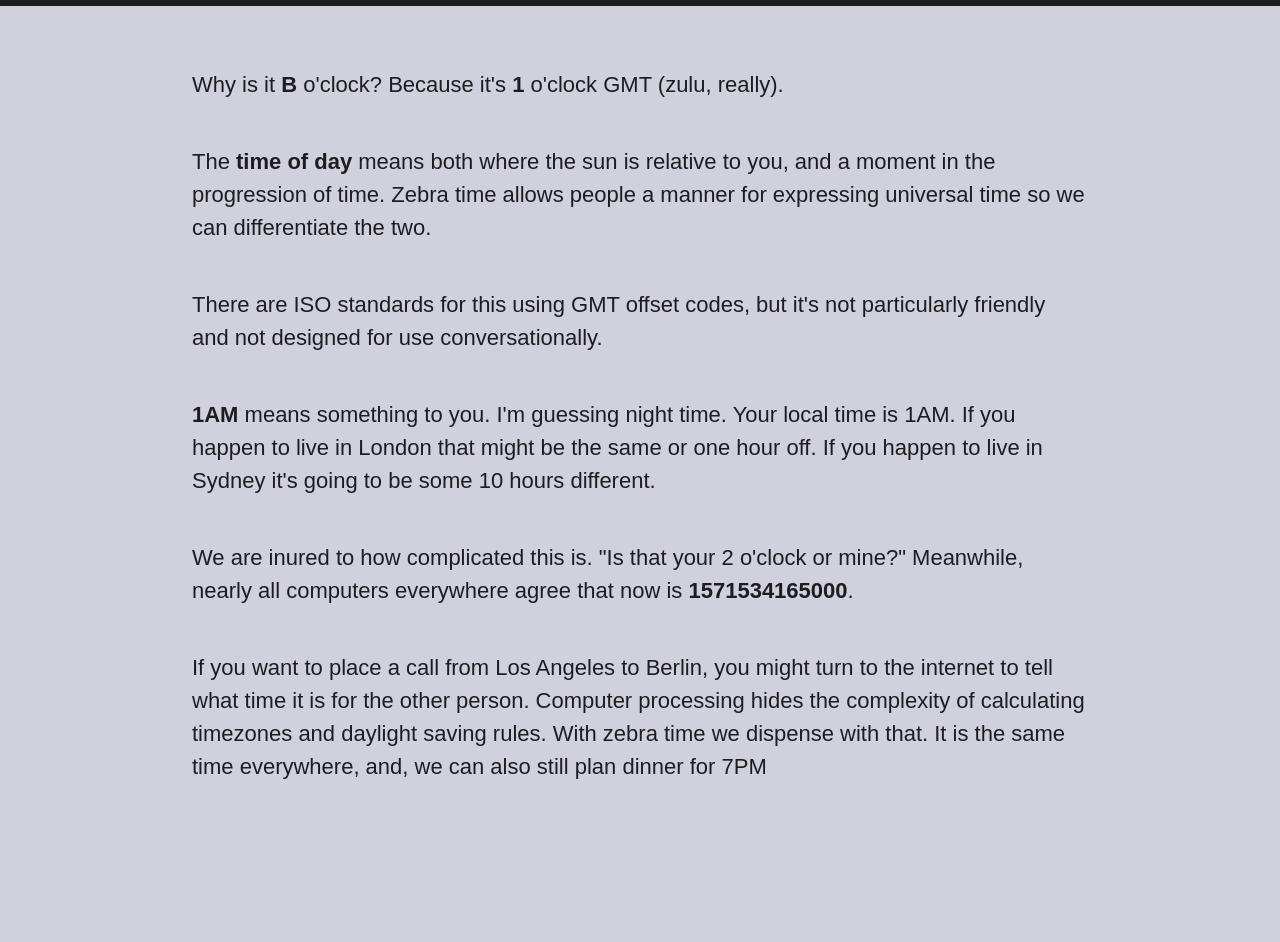
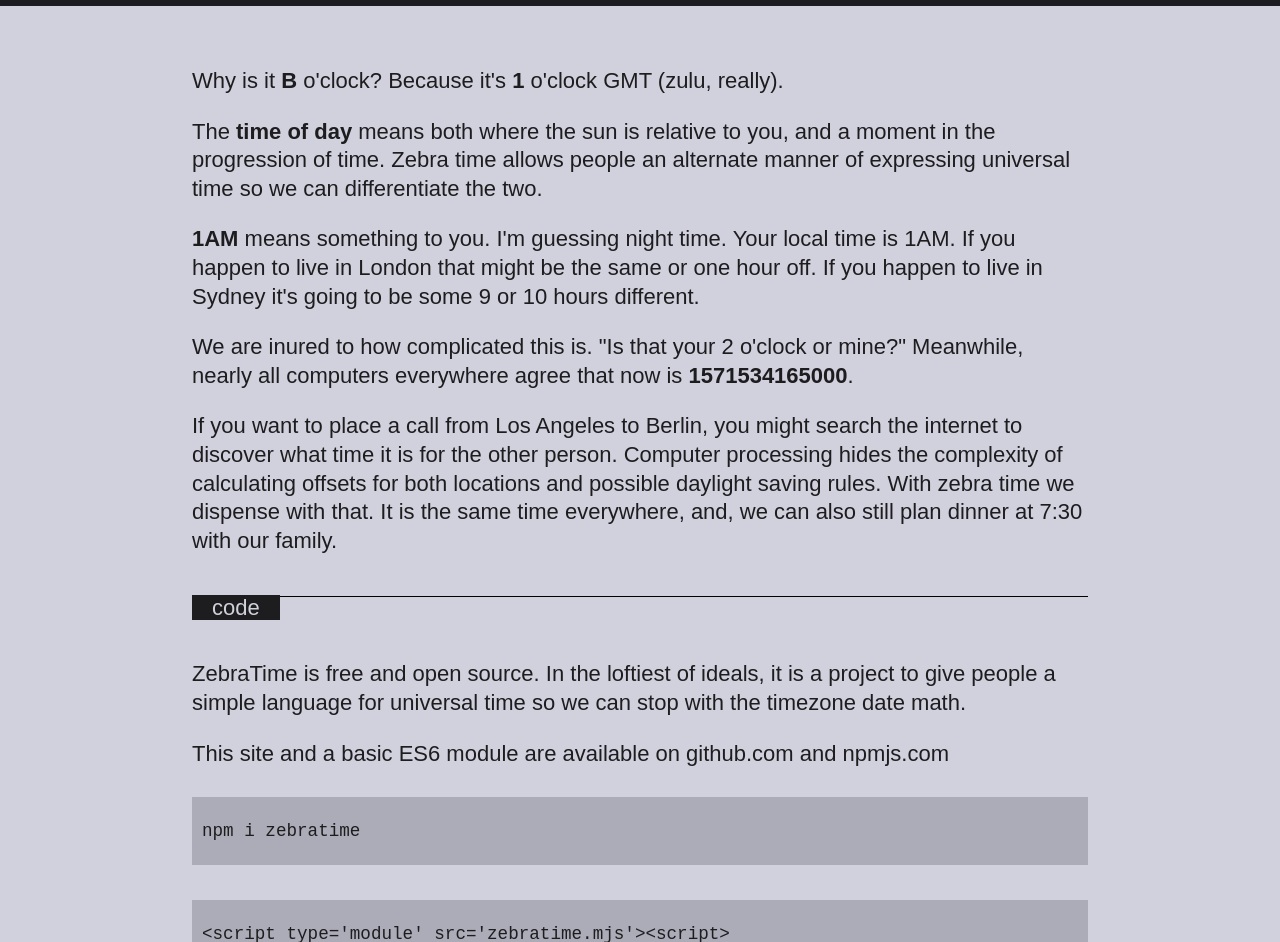
Before and after one commit to mespr/zebratime, a website: page index.html in a window 1280 px wide. Shown: the part 74-1016 px from the top of the page. Drawn offline with Linux system fonts and the light colour scheme.

Commit message:
web site

```diff
--- a/index.html
+++ b/index.html
@@ -6,15 +6,21 @@
     <style>
         :root {
             --bg-color:#d1d1de;
+            --bg-hilite:rgba(209,209,222,0.1);
             --txt-color:#1d1d1f;
+            --txt-light-color:#2d2d2f;
+            --txt-box:rgba(29,29,31,0.2);
             --spacer:20px;
+        }
+        html {
+            scroll-behavior: smooth;
         }
         body {
             background-color: var(--bg-color);
             color:var(--txt-color);
             font-family: poppins-semibold,poppins,sans-serif;
             font-size: 22px;
-            line-height: 1.5;
+            line-height: 1.3;
             width:100%;
             height:100%;
             margin:0;
@@ -22,10 +28,10 @@
             box-sizing: border-box;
         }
         #content-container {
-            position:absolute;
+            position:relative;
             left:0;
             right:0;
-            top:60px;
+            top:100px;
             display:flex;
             flex-direction: column;
         }
@@ -51,15 +57,33 @@
             flex:1 0 auto;
             font-size:1.5em;
         }
+        #header-menu > * {
+            font-size:.8em;
+            padding:20px;
+            cursor:pointer;
+            color:var(--bg-color) !important;
+        }
+        #header-menu > *:hover {
+            text-decoration: underline;
+        }
         .page {
+            position:relative;
             display:flex;
             flex-direction:column;
             flex:auto;
             align-content:space-evenly;
-            padding:60px 15%;
+            padding:130px 15% 30px 15%;
+            margin-top:-100px;
         }
         .page-title {
             border-top:1px solid black;
+            margin:0 15%;
+            line-height:1;
+        }
+        .page-title > span {
+            color:var(--bg-color);
+            background-color:var(--txt-color);
+            padding:0 20px;
         }
         .horizontal {
             flex-direction:row;
@@ -70,39 +94,80 @@
         .strong {
             font-weight:bold;
         }
+        pre {
+            font-size:0.8em;
+            background-color:var(--txt-box);
+            padding:0 10px;
+        }
+        p {
+            margin-block-start:.5em;
+            margin-block-end:.5em;
+        }
     </style>
 </head>
 <body>
 <section id="content-header">
     <div id="header-title">Zebra Time</div>
+    <div id="header-menu">
+        <a href="#home">[ home ]</a>
+        <a href="#code">[ code ]</a>
+        <a href="#clock">[ clock ]</a>
+    </div>
     <div id="header-time"></div>
 </section>
 <section id="content-container">
-    <section class="page">
+    <section id="home" class="page">
         <p>Why is it <span class="zebra-hour strong"></span> o'clock?
             Because it's <span class="zulu-hour strong"></span> o'clock
             GMT (zulu, really).</p>
         <p>The <span class="strong">time of day</span> means both where the sun
             is relative to you, and a moment in the progression of time.
-            Zebra time allows people a manner for expressing
+            Zebra time allows people an alternate manner of expressing
             universal time so we can differentiate the two.</p>
-        <p>There are ISO standards for this using GMT offset codes, but it's
-        not particularly friendly and not designed for use conversationally.</p>
         <p><span class="zulu-ampm-hour strong"></span> means something to you.
             I'm guessing <span class="zulu-activity"></span>. Your local time is
             <span class="local-ampm-hour"></span>. If you happen to live in London that
             might be the same or one hour off. If you happen to live in Sydney it's
-            going to be some 10 hours different.</p>
+            going to be some 9 or 10 hours different.</p>
         <p>We are inured to how complicated this is. "Is that your 2 o'clock or mine?"
             Meanwhile, nearly all computers everywhere agree that now is
         <span class="computer-time strong"></span>.</p>
-        <p>If you want to place a call from Los Angeles to Berlin, you might turn
-            to the internet to tell what time it is for the other person. Computer
-            processing hides the complexity of calculating timezones and daylight saving
-            rules. With zebra time we dispense with that. It is the same time everywhere,
-            and, we can also still plan dinner for 7PM</p>
+        <p>If you want to place a call from Los Angeles to Berlin, you might search
+            the internet to discover what time it is for the other person. Computer
+            processing hides the complexity of calculating offsets for both locations and
+            possible daylight saving rules. With zebra time we dispense with that.
+            It is the same time everywhere, and, we can also still plan dinner at 7:30
+            with our family.</p>
     </section>
-    <section id="wall-clock" class="page horizontal">
+    <section id="code-title" class="page-title"><span>code</span></section>
+    <section id="code" class="page">
+        <p>ZebraTime is free and open source. In the loftiest of ideals, it
+        is a project to give people a simple language for universal time so
+        we can stop with the timezone date math.</p>
+        <p>This site and a basic ES6 module are available on github.com and
+        npmjs.com</p>
+        <pre><code>
+npm i zebratime
+        </code></pre>
+        <pre><code>
+&lt;script type='module' src='zebratime.mjs'>&lt;script>
+        </code></pre>
+        <p>Invoke ZebraTime() to get an instance based on the current time or
+        pass a date object as the first argument</p>
+        <pre><code>
+let zebra = ZebraTime();
+console.log("zebra time is "+zebra);
+// zebra time is A:10
+console.log("zebra time is "+zebra.precision("second"));
+// zebra time is A:10:45
+        </code></pre>
+        For a DOM element that presents the time and stays current, use timeElement.
+        <pre><code>
+myElement.append(ZebraTime().timeElement());
+        </code></pre>
+    </section>
+    <section id="wall-clock-title" class="page-title"><span>clock</span></section>
+    <section id="clock" class="page horizontal">
         <section class="page-box" style="
             background-image:url(img/zebra_clock.png);
             background-size:contain;
@@ -127,9 +192,8 @@
     </section>
 </section>
 <script type="module">
-    import ZebraTime from "./index.mjs";
+    import ZebraTime from "./zebratime.mjs";
     document.addEventListener("DOMContentLoaded", function() {
-        console.log('what');
         let headerTime = document.getElementById("header-time");
         let zebra = ZebraTime();
         headerTime.append(zebra.timeElement());
--- a/package.json
+++ b/package.json
@@ -2,7 +2,7 @@
   "name": "zebratime",
   "version": "1.0.0",
   "description": "Zulu time for humans",
-  "main": "index.mjs",
+  "main": "zebratime.mjs",
   "scripts": {
     "test": "node --experimental-modules test/test.mjs"
   },
```
Also changed, not shown: test/test.mjs (+1 -1 lines), zebratime.mjs (renamed from index.mjs).
